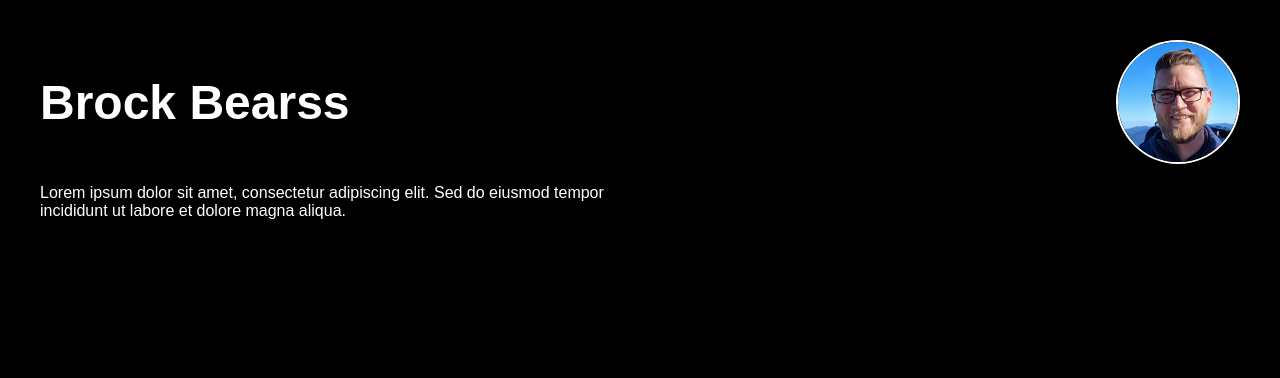
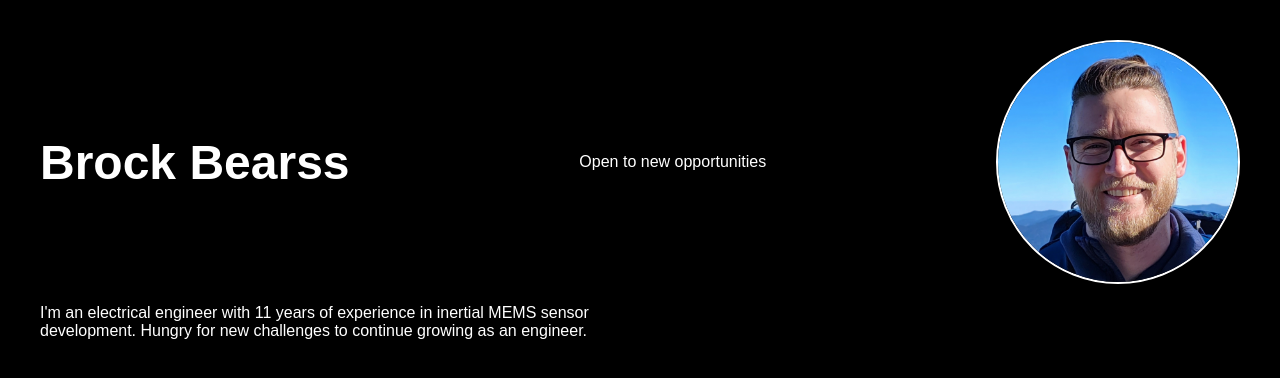
Before and after one commit to bbearss/my-portfolio, a plain HTML site: page index.html in a window 1280 px wide. Drawn offline with Linux system fonts and the light colour scheme.

Commit message:
Update index.html

```diff
--- a/index.html
+++ b/index.html
@@ -20,8 +20,8 @@
       font-weight: bold;
     }
     .profile-pic {
-      width: 120px;
-      height: 120px;
+      width: 240px;
+      height: 240px;
       border-radius: 50%;
       object-fit: cover;
       border: 2px solid white;
@@ -37,11 +37,12 @@
 
   <div class="header">
     <div class="name">Brock Bearss</div>
+    <div class="subtext">Open to new opportunities</div>
     <img class="profile-pic" src="https://github.com/bbearss/my-portfolio/blob/main/profile.jpg?raw=true" alt="Profile Picture">
   </div>
 
   <p class="intro">
-    Lorem ipsum dolor sit amet, consectetur adipiscing elit. Sed do eiusmod tempor incididunt ut labore et dolore magna aliqua.
+    I'm an electrical engineer with 11 years of experience in inertial MEMS sensor development. Hungry for new challenges to continue growing as an engineer.
   </p>
 
 </body>
```
